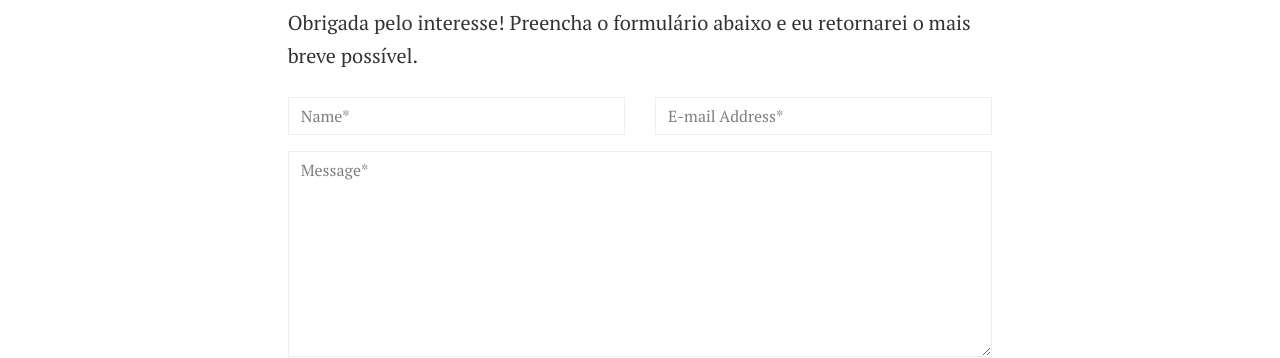
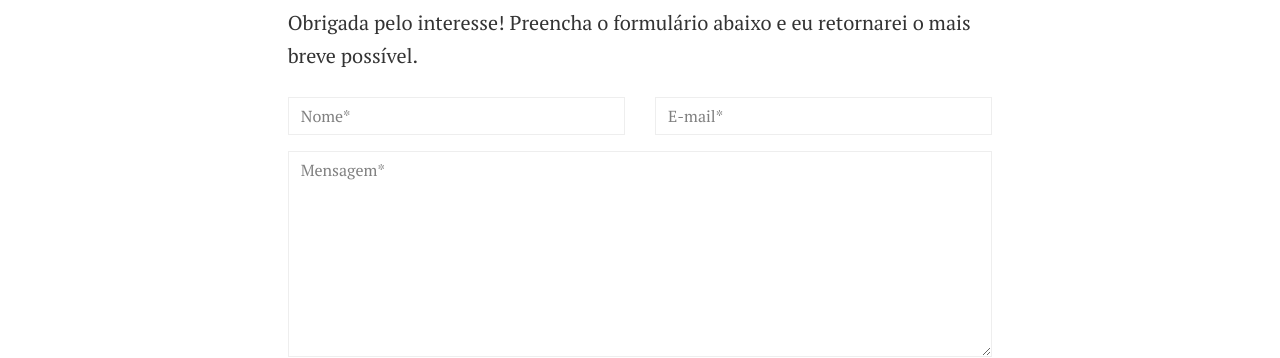
Before and after one commit to gumadeiras/suacolorista, a Jekyll site: the page built from pages/contact.html, in a window 1280 px wide. Shown: the part 189-547 px from the top of the page. Built offline with Jekyll 4.4.1, drawn with Linux system fonts in a browser that asks for light colours.

Commit message:
Update contact.html

```diff
--- a/pages/contact.html
+++ b/pages/contact.html
@@ -9,12 +9,12 @@ comments: false
 <p class="mb-4">Obrigada pelo interesse! Preencha o formulário abaixo e eu retornarei o mais breve possível.</p>
 <div class="form-group row">
 <div class="col-md-6">
-<input class="form-control" type="text" name="name" placeholder="Name*" required>
+<input class="form-control" type="text" name="name" placeholder="Nome*" required>
 </div>
 <div class="col-md-6">
-<input class="form-control" type="email" name="_replyto" placeholder="E-mail Address*" required>
+<input class="form-control" type="email" name="_replyto" placeholder="E-mail*" required>
 </div>
 </div>
-<textarea rows="8" class="form-control mb-3" name="message" placeholder="Message*" required></textarea>
+<textarea rows="8" class="form-control mb-3" name="message" placeholder="Mensagem*" required></textarea>
 <input class="btn btn-dark" type="submit" value="Send">
 </form>
```
